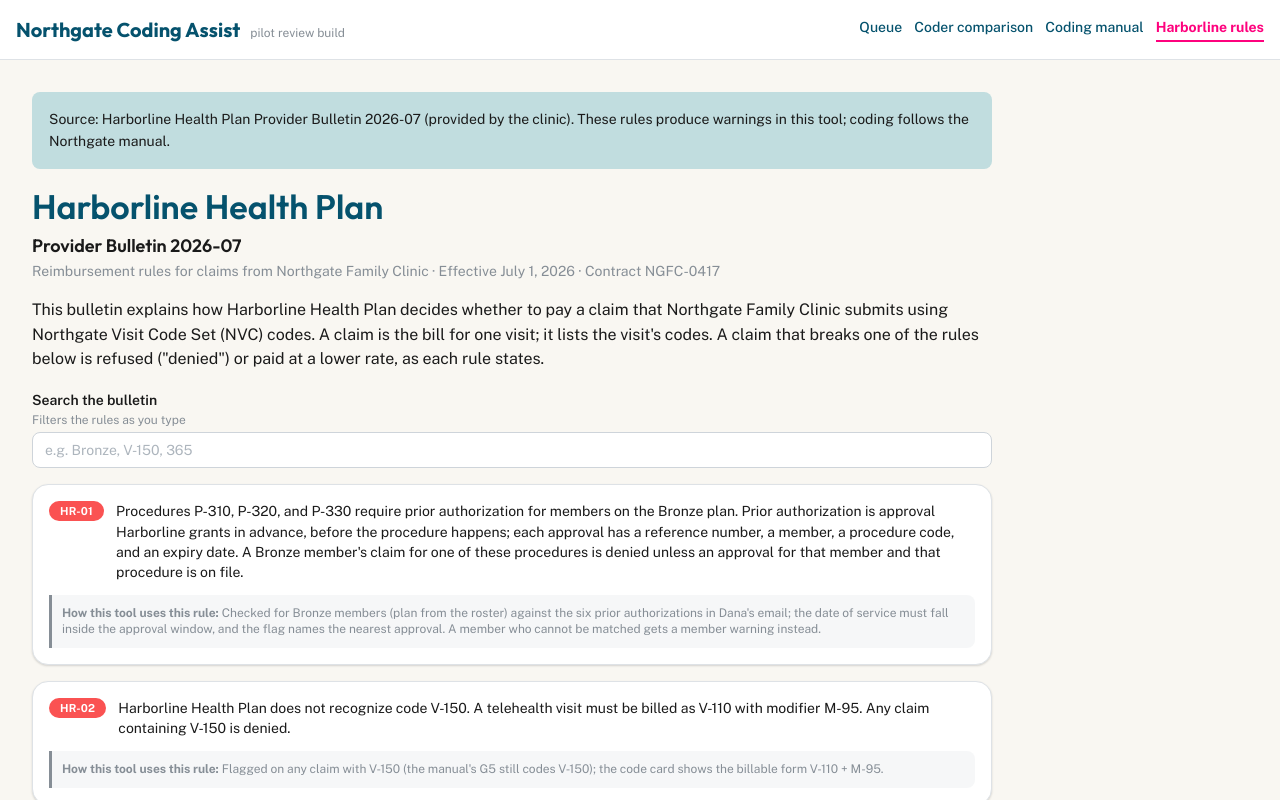
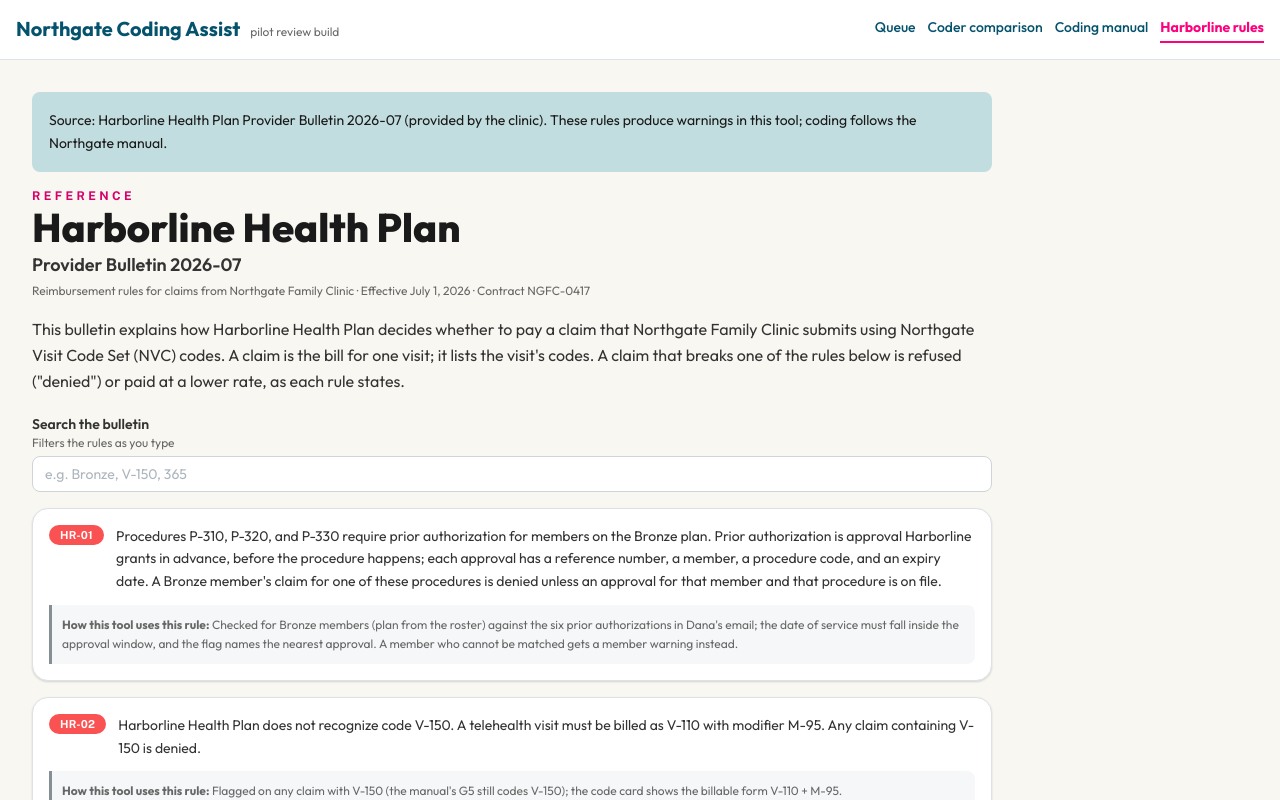
Before and after one commit to DC714/penguin-claims-exercise, a Next.js app: page /bulletin in a window 1280 px wide. Shown: the top 800 px of the page. Built offline with nearby package versions, Linux system fonts and the light colour scheme.

Commit message:
Match typography to penguinai.co: Outfit body, 800 headings, tracked eyebrow labels

```diff
--- a/src/app/bulletin/page.tsx
+++ b/src/app/bulletin/page.tsx
@@ -12,13 +12,14 @@ export default function Page() {
         Source: Harborline Health Plan Provider Bulletin 2026-07 (provided by the clinic). These rules produce warnings in this tool; coding follows the Northgate manual.
       </Alert>
       <Stack gap={2}>
-        <Title order={1} c="deep.6">{BULLETIN.title}</Title>
+        <div className="eyebrow">Reference</div>
+      <Title order={1}>{BULLETIN.title}</Title>
         <Text fw={600} ff="var(--font-outfit), sans-serif" fz="lg">{BULLETIN.subtitle}</Text>
-        <Text size="sm" c="dimmed">{BULLETIN.meta}</Text>
+        <Text size="xs" c="dimmed">{BULLETIN.meta}</Text>
       </Stack>
       <Text>{BULLETIN.intro}</Text>
       <BulletinView />
-      <Text size="sm" c="dimmed">{BULLETIN.closing}</Text>
+      <Text size="xs" c="dimmed">{BULLETIN.closing}</Text>
     </Stack>
   );
 }
--- a/src/app/globals.css
+++ b/src/app/globals.css
@@ -7,3 +7,19 @@ tr.row { position: relative; }
 .manual-anchor:target { background: var(--mantine-color-brand-0); outline: 2px solid var(--mantine-color-brand-6); outline-offset: -2px; }
 /* links inside a clickable row sit above the row's overlay link */
 tr.row .rule-link { position: relative; z-index: 1; }
+/* Body text #333333; helper text is ink at 0.65 alpha (0.6 gives 4.4:1 on the cream #f9f7f2 page, below the 4.5:1 minimum). */
+:root:root[data-mantine-color-scheme="light"] { --mantine-color-text: #333333; --mantine-color-dimmed: rgba(26, 26, 26, 0.65); }
+/* Typography matched to penguinai.co (see docs/decision-log.md). */
+table td, table th, .tnum { font-variant-numeric: tabular-nums; }
+.mantine-Table-th {
+  font-family: var(--font-outfit), sans-serif; font-weight: 700; font-size: 11px; line-height: 1.4;
+  text-transform: uppercase; letter-spacing: 0.08em; color: var(--mantine-color-dimmed);
+}
+.eyebrow {
+  font-family: var(--font-public-sans), sans-serif; font-weight: 700; font-size: 12px; line-height: 16px;
+  text-transform: uppercase; letter-spacing: 0.28em; color: #d6016a;
+}
+@media (max-width: 480px) {
+  :root:root { --mantine-h1-font-size: 32px; --mantine-h2-font-size: 22px; --mantine-h3-font-size: 17px; }
+  .eyebrow { letter-spacing: 0.12em; }
+}
--- a/src/app/layout.tsx
+++ b/src/app/layout.tsx
@@ -6,8 +6,8 @@ import { ColorSchemeScript, MantineProvider, mantineHtmlProps } from "@mantine/c
 import { theme } from "@/theme";
 import { Shell } from "@/components/Shell";
 
-const outfit = Outfit({ subsets: ["latin"], variable: "--font-outfit" });
-const publicSans = Public_Sans({ subsets: ["latin"], variable: "--font-public-sans" });
+const outfit = Outfit({ subsets: ["latin"], weight: ["300", "400", "500", "600", "700", "800"], variable: "--font-outfit" });
+const publicSans = Public_Sans({ subsets: ["latin"], weight: ["400", "500", "600", "700"], variable: "--font-public-sans" });
 
 export const metadata: Metadata = {
   title: "Northgate Coding Assist",
--- a/src/app/manual/page.tsx
+++ b/src/app/manual/page.tsx
@@ -12,9 +12,10 @@ export default function Page() {
         Source: Northgate Family Clinic coding manual v3.2 (provided by the clinic). The tool follows this manual for what to code; Harborline&apos;s rules only produce warnings.
       </Alert>
       <Stack gap={2}>
-        <Title order={1} c="deep.6">{MANUAL.title}</Title>
+        <div className="eyebrow">Reference</div>
+      <Title order={1}>{MANUAL.title}</Title>
         <Text fw={600} ff="var(--font-outfit), sans-serif" fz="lg">{MANUAL.subtitle}</Text>
-        <Text size="sm" c="dimmed">{MANUAL.maintained}</Text>
+        <Text size="xs" c="dimmed">{MANUAL.maintained}</Text>
       </Stack>
       <Text>{MANUAL.intro}</Text>
       <List spacing={4} size="sm">{MANUAL.kinds.map((k) => <ListItem key={k}>{k}</ListItem>)}</List>
--- a/src/components/StatTile.tsx
+++ b/src/components/StatTile.tsx
@@ -10,8 +10,8 @@ export function StatTile({ href, label, value, color, active, ariaLabel }: { hre
       withBorder radius="lg" p="md" className="stat-tile"
       style={{ display: "block", textDecoration: "none", borderColor: active ? "var(--mantine-color-brand-6)" : undefined, borderWidth: active ? 2 : undefined, background: active ? "var(--mantine-color-brand-0)" : undefined }}
     >
-      <Text size="xs" c="dimmed" tt="uppercase" fw={600}>{label}</Text>
-      <Text ff="var(--font-outfit), sans-serif" fz={28} fw={700} c={color}>{value}</Text>
+      <Text component="div" className="eyebrow">{label}</Text>
+      <Text ff="var(--font-outfit), sans-serif" fz={28} fw={700} c={color ?? "black"}>{value}</Text>
     </Paper>
   );
 }
--- a/src/theme.ts
+++ b/src/theme.ts
@@ -8,11 +8,27 @@ export const theme = createTheme({
   primaryColor: "brand",
   primaryShade: 6,
   colors: { brand, deep },
-  fontFamily: "var(--font-public-sans), sans-serif",
-  headings: { fontFamily: "var(--font-outfit), sans-serif", fontWeight: "600" },
+  // penguinai.co body text is Outfit 400 at 14px / 1.625; headings are Outfit 800 at line-height 1.05.
+  // Heading sizes are a compact app scale (40/28/20) that keeps the site's proportions; the site's 72px/60px hero sizes do not belong on a data screen.
+  fontFamily: "var(--font-outfit), sans-serif",
+  lineHeights: { xs: "1.625", sm: "1.625", md: "1.625", lg: "1.5", xl: "1.5" },
+  headings: {
+    fontFamily: "var(--font-outfit), sans-serif",
+    fontWeight: "800",
+    sizes: {
+      h1: { fontSize: "40px", lineHeight: "1.05", fontWeight: "800" },
+      h2: { fontSize: "28px", lineHeight: "1.1", fontWeight: "800" },
+      h3: { fontSize: "20px", lineHeight: "1.2", fontWeight: "700" },
+      h4: { fontSize: "18px", lineHeight: "1.25", fontWeight: "700" },
+      h5: { fontSize: "16px", lineHeight: "1.3", fontWeight: "700" },
+      h6: { fontSize: "14px", lineHeight: "1.3", fontWeight: "700" },
+    },
+  },
   defaultRadius: "md",
   black: "#1a1a1a",
   components: {
+    Title: { styles: { root: { color: "var(--mantine-color-black)" } } },
+    Badge: { styles: { root: { fontFamily: "var(--font-public-sans), sans-serif" } } },
     Card: { defaultProps: { withBorder: true, radius: "lg", shadow: "xs" } },
     Button: { styles: { root: { fontFamily: "var(--font-outfit), sans-serif", fontWeight: 600 } } },
     Tabs: { styles: { tabLabel: { fontFamily: "var(--font-outfit), sans-serif", fontWeight: 500, fontSize: 15 } } },
```
Also changed, not shown: src/app/compare/page.tsx (+4 -3 lines), src/app/page.tsx (+6 -5 lines), src/app/visits/[enc]/page.tsx (+8 -7 lines), 1 other file (tests, documents, lock files or other folders).
